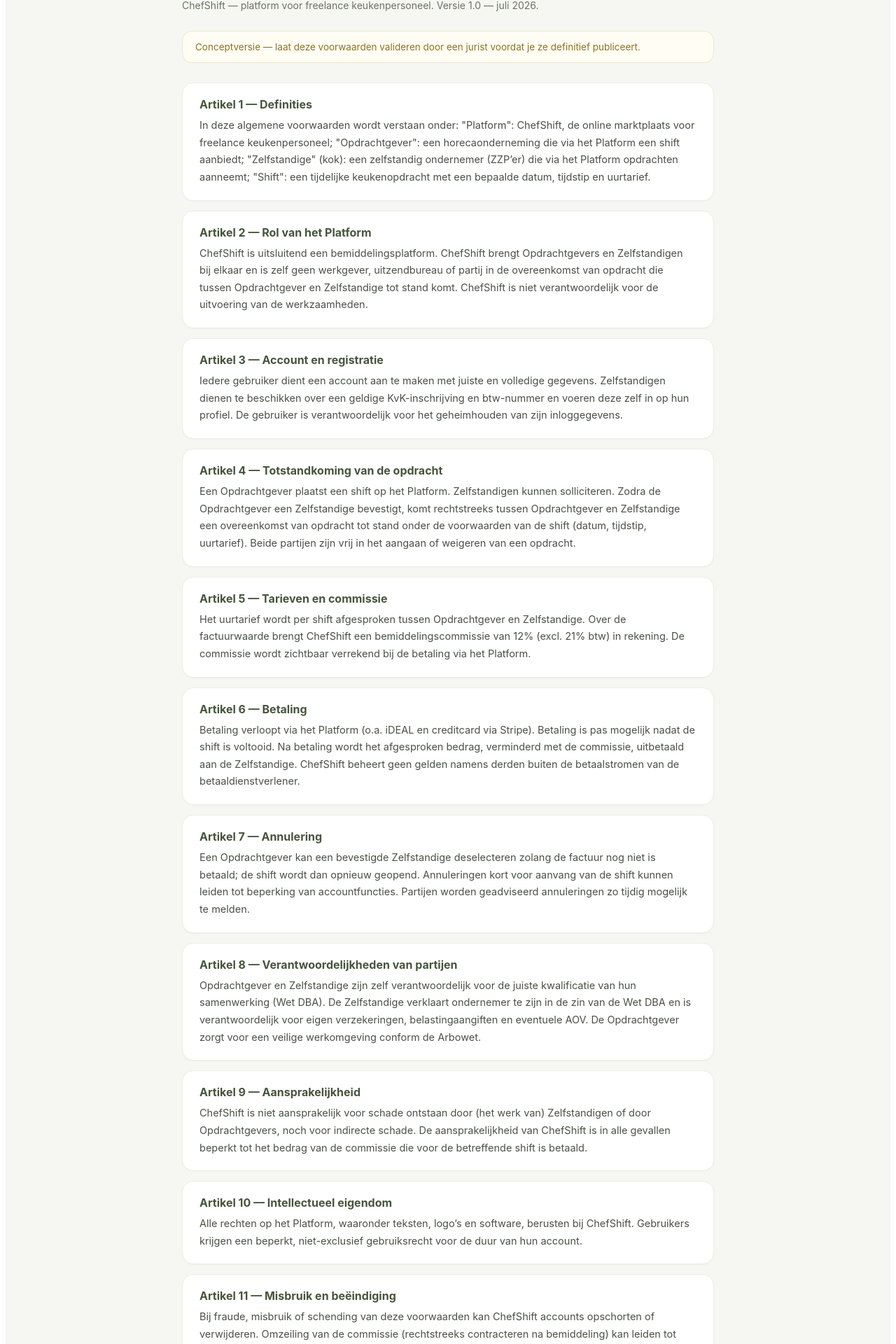
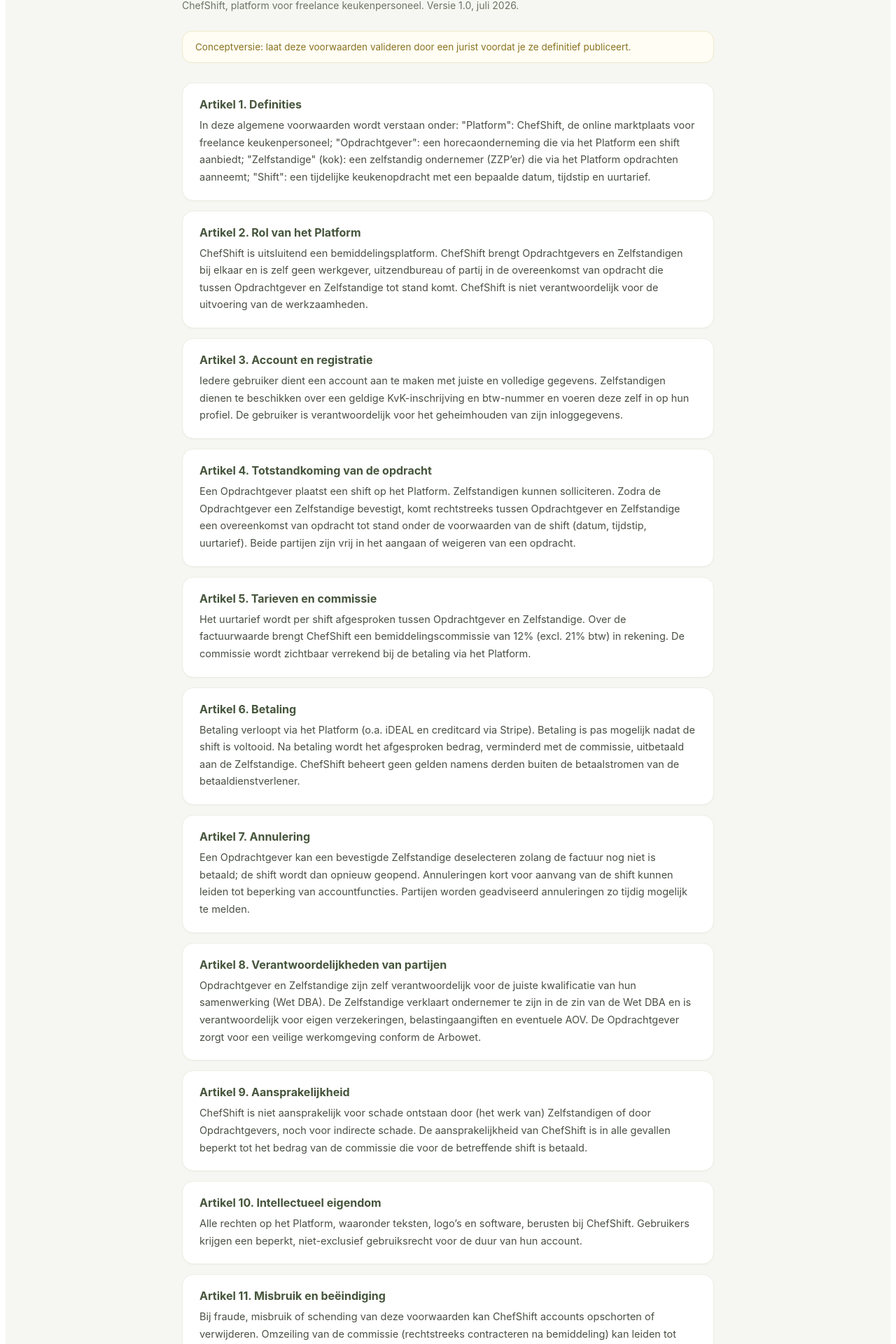
Before and after one commit to Rodisteph/chefshift, a Next.js app: page /voorwaarden in a window 1280 px wide. Shown: the part 140-2060 px from the top of the page at 70% size. Built offline with nearby package versions, Linux system fonts and the light colour scheme.

Commit message:
Voorwaarden: remove em dashes

```diff
--- a/src/app/voorwaarden/page.tsx
+++ b/src/app/voorwaarden/page.tsx
@@ -3,38 +3,38 @@ import { useT } from '../../lib/i18n'
 
 const artikelen: Record<'nl' | 'en', { titre: string; tekst: string }[]> = {
   nl: [
-    { titre: 'Artikel 1 — Definities', tekst: 'In deze algemene voorwaarden wordt verstaan onder: "Platform": ChefShift, de online marktplaats voor freelance keukenpersoneel; "Opdrachtgever": een horecaonderneming die via het Platform een shift aanbiedt; "Zelfstandige" (kok): een zelfstandig ondernemer (ZZP\u2019er) die via het Platform opdrachten aanneemt; "Shift": een tijdelijke keukenopdracht met een bepaalde datum, tijdstip en uurtarief.' },
-    { titre: 'Artikel 2 — Rol van het Platform', tekst: 'ChefShift is uitsluitend een bemiddelingsplatform. ChefShift brengt Opdrachtgevers en Zelfstandigen bij elkaar en is zelf geen werkgever, uitzendbureau of partij in de overeenkomst van opdracht die tussen Opdrachtgever en Zelfstandige tot stand komt. ChefShift is niet verantwoordelijk voor de uitvoering van de werkzaamheden.' },
-    { titre: 'Artikel 3 — Account en registratie', tekst: 'Iedere gebruiker dient een account aan te maken met juiste en volledige gegevens. Zelfstandigen dienen te beschikken over een geldige KvK-inschrijving en btw-nummer en voeren deze zelf in op hun profiel. De gebruiker is verantwoordelijk voor het geheimhouden van zijn inloggegevens.' },
-    { titre: 'Artikel 4 — Totstandkoming van de opdracht', tekst: 'Een Opdrachtgever plaatst een shift op het Platform. Zelfstandigen kunnen solliciteren. Zodra de Opdrachtgever een Zelfstandige bevestigt, komt rechtstreeks tussen Opdrachtgever en Zelfstandige een overeenkomst van opdracht tot stand onder de voorwaarden van de shift (datum, tijdstip, uurtarief). Beide partijen zijn vrij in het aangaan of weigeren van een opdracht.' },
-    { titre: 'Artikel 5 — Tarieven en commissie', tekst: 'Het uurtarief wordt per shift afgesproken tussen Opdrachtgever en Zelfstandige. Over de factuurwaarde brengt ChefShift een bemiddelingscommissie van 12% (excl. 21% btw) in rekening. De commissie wordt zichtbaar verrekend bij de betaling via het Platform.' },
-    { titre: 'Artikel 6 — Betaling', tekst: 'Betaling verloopt via het Platform (o.a. iDEAL en creditcard via Stripe). Betaling is pas mogelijk nadat de shift is voltooid. Na betaling wordt het afgesproken bedrag, verminderd met de commissie, uitbetaald aan de Zelfstandige. ChefShift beheert geen gelden namens derden buiten de betaalstromen van de betaaldienstverlener.' },
-    { titre: 'Artikel 7 — Annulering', tekst: 'Een Opdrachtgever kan een bevestigde Zelfstandige deselecteren zolang de factuur nog niet is betaald; de shift wordt dan opnieuw geopend. Annuleringen kort voor aanvang van de shift kunnen leiden tot beperking van accountfuncties. Partijen worden geadviseerd annuleringen zo tijdig mogelijk te melden.' },
-    { titre: 'Artikel 8 — Verantwoordelijkheden van partijen', tekst: 'Opdrachtgever en Zelfstandige zijn zelf verantwoordelijk voor de juiste kwalificatie van hun samenwerking (Wet DBA). De Zelfstandige verklaart ondernemer te zijn in de zin van de Wet DBA en is verantwoordelijk voor eigen verzekeringen, belastingaangiften en eventuele AOV. De Opdrachtgever zorgt voor een veilige werkomgeving conform de Arbowet.' },
-    { titre: 'Artikel 9 — Aansprakelijkheid', tekst: 'ChefShift is niet aansprakelijk voor schade ontstaan door (het werk van) Zelfstandigen of door Opdrachtgevers, noch voor indirecte schade. De aansprakelijkheid van ChefShift is in alle gevallen beperkt tot het bedrag van de commissie die voor de betreffende shift is betaald.' },
-    { titre: 'Artikel 10 — Intellectueel eigendom', tekst: 'Alle rechten op het Platform, waaronder teksten, logo\u2019s en software, berusten bij ChefShift. Gebruikers krijgen een beperkt, niet-exclusief gebruiksrecht voor de duur van hun account.' },
-    { titre: 'Artikel 11 — Misbruik en beëindiging', tekst: 'Bij fraude, misbruik of schending van deze voorwaarden kan ChefShift accounts opschorten of verwijderen. Omzeiling van de commissie (rechtstreeks contracteren na bemiddeling) kan leiden tot uitsluiting van het Platform.' },
-    { titre: 'Artikel 12 — Toepasselijk recht', tekst: 'Op deze voorwaarden is Nederlands recht van toepassing. Geschillen worden voorgelegd aan de bevoegde rechter in Nederland. Indien een bepaling nietig blijkt, blijven de overige bepalingen onverkort van kracht.' }
+    { titre: 'Artikel 1. Definities', tekst: 'In deze algemene voorwaarden wordt verstaan onder: "Platform": ChefShift, de online marktplaats voor freelance keukenpersoneel; "Opdrachtgever": een horecaonderneming die via het Platform een shift aanbiedt; "Zelfstandige" (kok): een zelfstandig ondernemer (ZZP\u2019er) die via het Platform opdrachten aanneemt; "Shift": een tijdelijke keukenopdracht met een bepaalde datum, tijdstip en uurtarief.' },
+    { titre: 'Artikel 2. Rol van het Platform', tekst: 'ChefShift is uitsluitend een bemiddelingsplatform. ChefShift brengt Opdrachtgevers en Zelfstandigen bij elkaar en is zelf geen werkgever, uitzendbureau of partij in de overeenkomst van opdracht die tussen Opdrachtgever en Zelfstandige tot stand komt. ChefShift is niet verantwoordelijk voor de uitvoering van de werkzaamheden.' },
+    { titre: 'Artikel 3. Account en registratie', tekst: 'Iedere gebruiker dient een account aan te maken met juiste en volledige gegevens. Zelfstandigen dienen te beschikken over een geldige KvK-inschrijving en btw-nummer en voeren deze zelf in op hun profiel. De gebruiker is verantwoordelijk voor het geheimhouden van zijn inloggegevens.' },
+    { titre: 'Artikel 4. Totstandkoming van de opdracht', tekst: 'Een Opdrachtgever plaatst een shift op het Platform. Zelfstandigen kunnen solliciteren. Zodra de Opdrachtgever een Zelfstandige bevestigt, komt rechtstreeks tussen Opdrachtgever en Zelfstandige een overeenkomst van opdracht tot stand onder de voorwaarden van de shift (datum, tijdstip, uurtarief). Beide partijen zijn vrij in het aangaan of weigeren van een opdracht.' },
+    { titre: 'Artikel 5. Tarieven en commissie', tekst: 'Het uurtarief wordt per shift afgesproken tussen Opdrachtgever en Zelfstandige. Over de factuurwaarde brengt ChefShift een bemiddelingscommissie van 12% (excl. 21% btw) in rekening. De commissie wordt zichtbaar verrekend bij de betaling via het Platform.' },
+    { titre: 'Artikel 6. Betaling', tekst: 'Betaling verloopt via het Platform (o.a. iDEAL en creditcard via Stripe). Betaling is pas mogelijk nadat de shift is voltooid. Na betaling wordt het afgesproken bedrag, verminderd met de commissie, uitbetaald aan de Zelfstandige. ChefShift beheert geen gelden namens derden buiten de betaalstromen van de betaaldienstverlener.' },
+    { titre: 'Artikel 7. Annulering', tekst: 'Een Opdrachtgever kan een bevestigde Zelfstandige deselecteren zolang de factuur nog niet is betaald; de shift wordt dan opnieuw geopend. Annuleringen kort voor aanvang van de shift kunnen leiden tot beperking van accountfuncties. Partijen worden geadviseerd annuleringen zo tijdig mogelijk te melden.' },
+    { titre: 'Artikel 8. Verantwoordelijkheden van partijen', tekst: 'Opdrachtgever en Zelfstandige zijn zelf verantwoordelijk voor de juiste kwalificatie van hun samenwerking (Wet DBA). De Zelfstandige verklaart ondernemer te zijn in de zin van de Wet DBA en is verantwoordelijk voor eigen verzekeringen, belastingaangiften en eventuele AOV. De Opdrachtgever zorgt voor een veilige werkomgeving conform de Arbowet.' },
+    { titre: 'Artikel 9. Aansprakelijkheid', tekst: 'ChefShift is niet aansprakelijk voor schade ontstaan door (het werk van) Zelfstandigen of door Opdrachtgevers, noch voor indirecte schade. De aansprakelijkheid van ChefShift is in alle gevallen beperkt tot het bedrag van de commissie die voor de betreffende shift is betaald.' },
+    { titre: 'Artikel 10. Intellectueel eigendom', tekst: 'Alle rechten op het Platform, waaronder teksten, logo\u2019s en software, berusten bij ChefShift. Gebruikers krijgen een beperkt, niet-exclusief gebruiksrecht voor de duur van hun account.' },
+    { titre: 'Artikel 11. Misbruik en beëindiging', tekst: 'Bij fraude, misbruik of schending van deze voorwaarden kan ChefShift accounts opschorten of verwijderen. Omzeiling van de commissie (rechtstreeks contracteren na bemiddeling) kan leiden tot uitsluiting van het Platform.' },
+    { titre: 'Artikel 12. Toepasselijk recht', tekst: 'Op deze voorwaarden is Nederlands recht van toepassing. Geschillen worden voorgelegd aan de bevoegde rechter in Nederland. Indien een bepaling nietig blijkt, blijven de overige bepalingen onverkort van kracht.' }
   ],
   en: [
-    { titre: 'Article 1 — Definitions', tekst: 'In these terms and conditions: "Platform" means ChefShift, the online marketplace for freelance kitchen staff; "Client" means a hospitality business offering a shift via the Platform; "Freelancer" (chef) means a self-employed professional (ZZP\u2019er) accepting assignments via the Platform; "Shift" means a temporary kitchen assignment with a specific date, time and hourly rate.' },
-    { titre: 'Article 2 — Role of the Platform', tekst: 'ChefShift is strictly an intermediary platform. ChefShift connects Clients and Freelancers and is itself not an employer, temporary employment agency, or a party to the service agreement concluded between Client and Freelancer. ChefShift is not responsible for the performance of the work.' },
-    { titre: 'Article 3 — Account and registration', tekst: 'Every user must create an account with accurate and complete information. Freelancers must hold a valid Dutch Chamber of Commerce (KvK) registration and VAT number, which they enter on their profile. Users are responsible for keeping their login credentials confidential.' },
-    { titre: 'Article 4 — Formation of the assignment', tekst: 'A Client posts a shift on the Platform. Freelancers may apply. Once the Client confirms a Freelancer, a service agreement is concluded directly between Client and Freelancer under the conditions of the shift (date, time, hourly rate). Both parties are free to enter into or decline an assignment.' },
-    { titre: 'Article 5 — Rates and commission', tekst: 'The hourly rate is agreed per shift between Client and Freelancer. ChefShift charges an intermediation commission of 12% (excl. 21% VAT) on the invoice value. The commission is shown transparently during payment via the Platform.' },
-    { titre: 'Article 6 — Payment', tekst: 'Payments are processed via the Platform (including iDEAL and credit card via Stripe). Payment is only possible after the shift has been completed. After payment, the agreed amount minus the commission is paid out to the Freelancer. ChefShift does not hold funds on behalf of third parties outside the payment flows of the payment service provider.' },
-    { titre: 'Article 7 — Cancellation', tekst: 'A Client may deselect a confirmed Freelancer as long as the invoice has not been paid; the shift is then reopened. Cancellations shortly before the start of a shift may lead to restrictions on account features. Parties are advised to report cancellations as early as possible.' },
-    { titre: 'Article 8 — Responsibilities of the parties', tekst: 'Client and Freelancer are themselves responsible for the correct qualification of their collaboration (DBA Act). The Freelancer declares to be an entrepreneur within the meaning of the DBA Act and is responsible for their own insurances, tax filings and any disability insurance. The Client provides a safe working environment in accordance with the Dutch Working Conditions Act (Arbowet).' },
-    { titre: 'Article 9 — Liability', tekst: 'ChefShift is not liable for damage caused by (the work of) Freelancers or by Clients, nor for indirect damage. The liability of ChefShift is in all cases limited to the amount of the commission paid for the shift concerned.' },
-    { titre: 'Article 10 — Intellectual property', tekst: 'All rights to the Platform, including texts, logos and software, belong to ChefShift. Users receive a limited, non-exclusive right of use for the duration of their account.' },
-    { titre: 'Article 11 — Abuse and termination', tekst: 'In case of fraud, abuse or breach of these terms, ChefShift may suspend or delete accounts. Circumventing the commission (contracting directly after intermediation) may lead to exclusion from the Platform.' },
-    { titre: 'Article 12 — Applicable law', tekst: 'These terms are governed by Dutch law. Disputes will be submitted to the competent court in the Netherlands. If any provision proves invalid, the remaining provisions remain in full force.' }
+    { titre: 'Article 1. Definitions', tekst: 'In these terms and conditions: "Platform" means ChefShift, the online marketplace for freelance kitchen staff; "Client" means a hospitality business offering a shift via the Platform; "Freelancer" (chef) means a self-employed professional (ZZP\u2019er) accepting assignments via the Platform; "Shift" means a temporary kitchen assignment with a specific date, time and hourly rate.' },
+    { titre: 'Article 2. Role of the Platform', tekst: 'ChefShift is strictly an intermediary platform. ChefShift connects Clients and Freelancers and is itself not an employer, temporary employment agency, or a party to the service agreement concluded between Client and Freelancer. ChefShift is not responsible for the performance of the work.' },
+    { titre: 'Article 3. Account and registration', tekst: 'Every user must create an account with accurate and complete information. Freelancers must hold a valid Dutch Chamber of Commerce (KvK) registration and VAT number, which they enter on their profile. Users are responsible for keeping their login credentials confidential.' },
+    { titre: 'Article 4. Formation of the assignment', tekst: 'A Client posts a shift on the Platform. Freelancers may apply. Once the Client confirms a Freelancer, a service agreement is concluded directly between Client and Freelancer under the conditions of the shift (date, time, hourly rate). Both parties are free to enter into or decline an assignment.' },
+    { titre: 'Article 5. Rates and commission', tekst: 'The hourly rate is agreed per shift between Client and Freelancer. ChefShift charges an intermediation commission of 12% (excl. 21% VAT) on the invoice value. The commission is shown transparently during payment via the Platform.' },
+    { titre: 'Article 6. Payment', tekst: 'Payments are processed via the Platform (including iDEAL and credit card via Stripe). Payment is only possible after the shift has been completed. After payment, the agreed amount minus the commission is paid out to the Freelancer. ChefShift does not hold funds on behalf of third parties outside the payment flows of the payment service provider.' },
+    { titre: 'Article 7. Cancellation', tekst: 'A Client may deselect a confirmed Freelancer as long as the invoice has not been paid; the shift is then reopened. Cancellations shortly before the start of a shift may lead to restrictions on account features. Parties are advised to report cancellations as early as possible.' },
+    { titre: 'Article 8. Responsibilities of the parties', tekst: 'Client and Freelancer are themselves responsible for the correct qualification of their collaboration (DBA Act). The Freelancer declares to be an entrepreneur within the meaning of the DBA Act and is responsible for their own insurances, tax filings and any disability insurance. The Client provides a safe working environment in accordance with the Dutch Working Conditions Act (Arbowet).' },
+    { titre: 'Article 9. Liability', tekst: 'ChefShift is not liable for damage caused by (the work of) Freelancers or by Clients, nor for indirect damage. The liability of ChefShift is in all cases limited to the amount of the commission paid for the shift concerned.' },
+    { titre: 'Article 10. Intellectual property', tekst: 'All rights to the Platform, including texts, logos and software, belong to ChefShift. Users receive a limited, non-exclusive right of use for the duration of their account.' },
+    { titre: 'Article 11. Abuse and termination', tekst: 'In case of fraud, abuse or breach of these terms, ChefShift may suspend or delete accounts. Circumventing the commission (contracting directly after intermediation) may lead to exclusion from the Platform.' },
+    { titre: 'Article 12. Applicable law', tekst: 'These terms are governed by Dutch law. Disputes will be submitted to the competent court in the Netherlands. If any provision proves invalid, the remaining provisions remain in full force.' }
   ]
 }
 
 const titres = {
-  nl: { h1: 'Algemene voorwaarden', sub: 'ChefShift — platform voor freelance keukenpersoneel. Versie 1.0 — juli 2026.', disclaimer: 'Conceptversie — laat deze voorwaarden valideren door een jurist voordat je ze definitief publiceert.' },
-  en: { h1: 'Terms & Conditions', sub: 'ChefShift — marketplace for freelance kitchen staff. Version 1.0 — July 2026.', disclaimer: 'Draft version — have these terms validated by a lawyer before publishing them definitively.' }
+  nl: { h1: 'Algemene voorwaarden', sub: 'ChefShift, platform voor freelance keukenpersoneel. Versie 1.0, juli 2026.', disclaimer: 'Conceptversie: laat deze voorwaarden valideren door een jurist voordat je ze definitief publiceert.' },
+  en: { h1: 'Terms & Conditions', sub: 'ChefShift, the marketplace for freelance kitchen staff. Version 1.0, July 2026.', disclaimer: 'Draft version: have these terms validated by a lawyer before publishing them definitively.' }
 }
 
 const FONT = '"Sora","Inter","Helvetica Neue",Arial,sans-serif'
```
